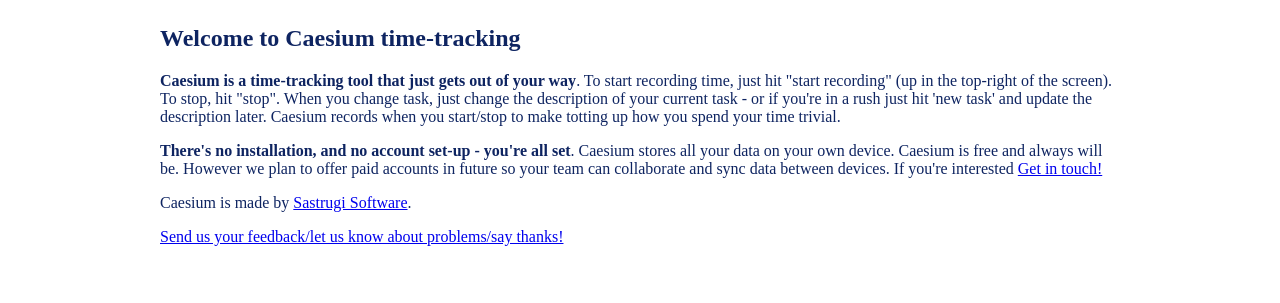
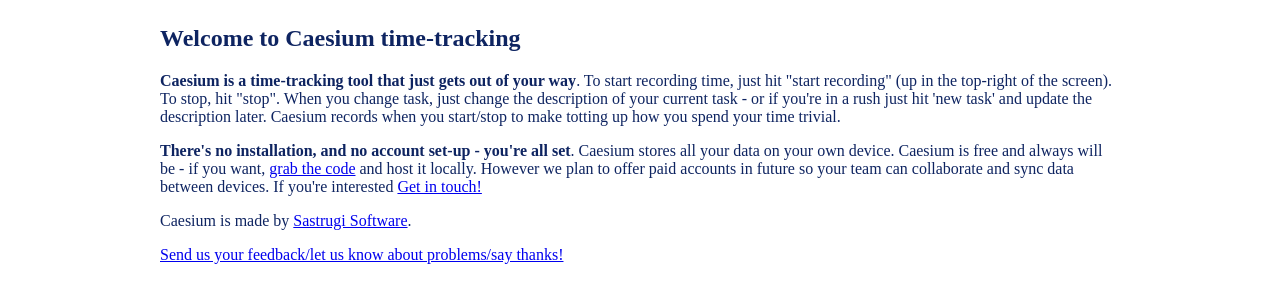
Before and after one commit to tomcarver/caesium, a website: page public/index.html at #!/about in a window 1280 px wide. Shown: the part 141-444 px from the top of the page. Drawn offline with nearby package versions, Linux system fonts and the light colour scheme; some packages are replaced by stand-ins of ours.

Commit message:
added link to github repo from site

```diff
--- a/public/templates/About.html
+++ b/public/templates/About.html
@@ -2,7 +2,7 @@
 
 <p><strong>Caesium is a time-tracking tool that just gets out of your way</strong>. To start recording time, just hit "start recording" (up in the top-right of the screen). To stop, hit "stop". When you change task, just change the description of your current task - or if you're in a rush just hit 'new task' and update the description later. Caesium records when you start/stop to make totting up how you spend your time trivial.</p>
 
-<p><strong>There's no installation, and no account set-up - you're all set</strong>. Caesium stores all your data on your own device. Caesium is free and always will be. However we plan to offer paid accounts in future so your team can collaborate and sync data between devices. If you're interested <a href="mailto:tom@sastrugisoftware.com?subject=Caesium%20paid%20accounts&body=Please%20let%20me%20know%20when%20they%27re%20ready%21">Get in touch!</a></p>
+<p><strong>There's no installation, and no account set-up - you're all set</strong>. Caesium stores all your data on your own device. Caesium is free and always will be - if you want, <a href="https://github.com/tomcarver/caesium">grab the code</a> and host it locally. However we plan to offer paid accounts in future so your team can collaborate and sync data between devices. If you're interested <a href="mailto:tom@sastrugisoftware.com?subject=Caesium%20paid%20accounts&body=Please%20let%20me%20know%20when%20they%27re%20ready%21">Get in touch!</a></p>
 
 <p>Caesium is made by <a href="http://sastrugisoftware.com">Sastrugi Software</a>.</p>
 
```
